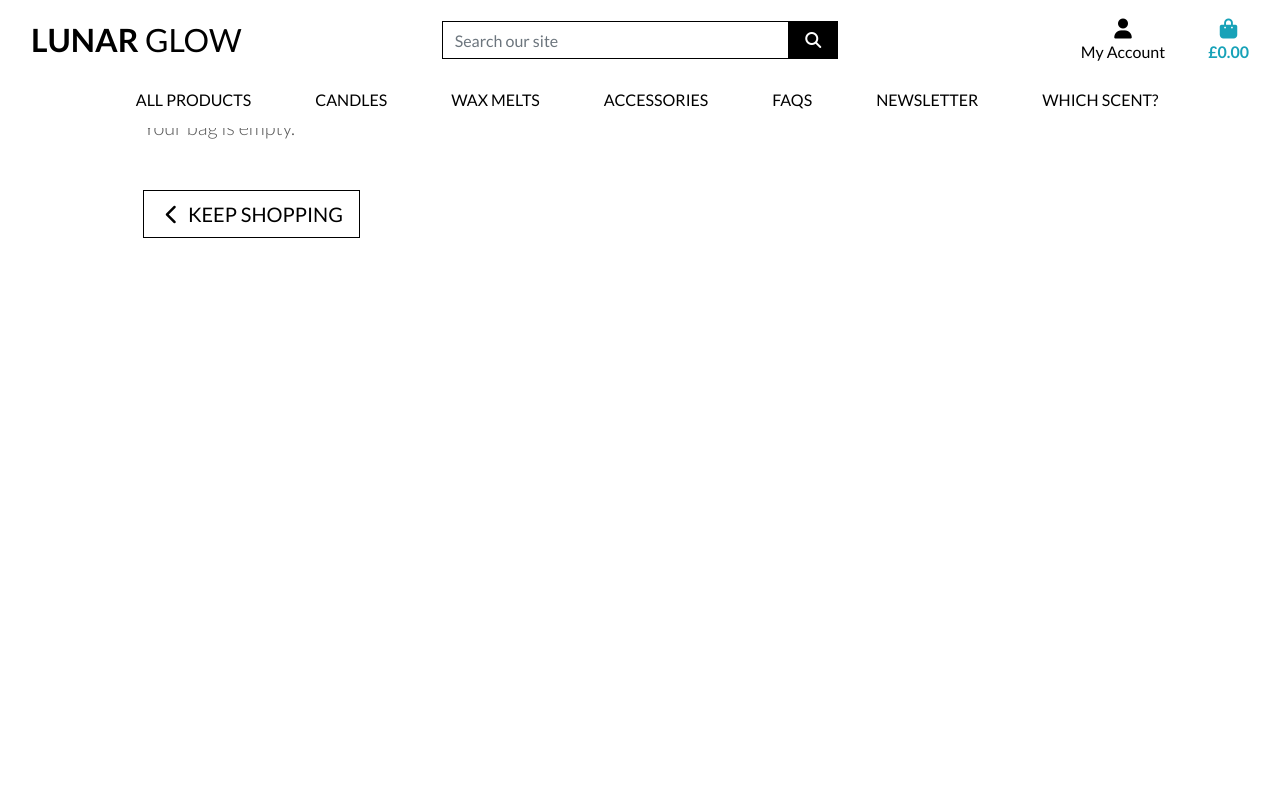
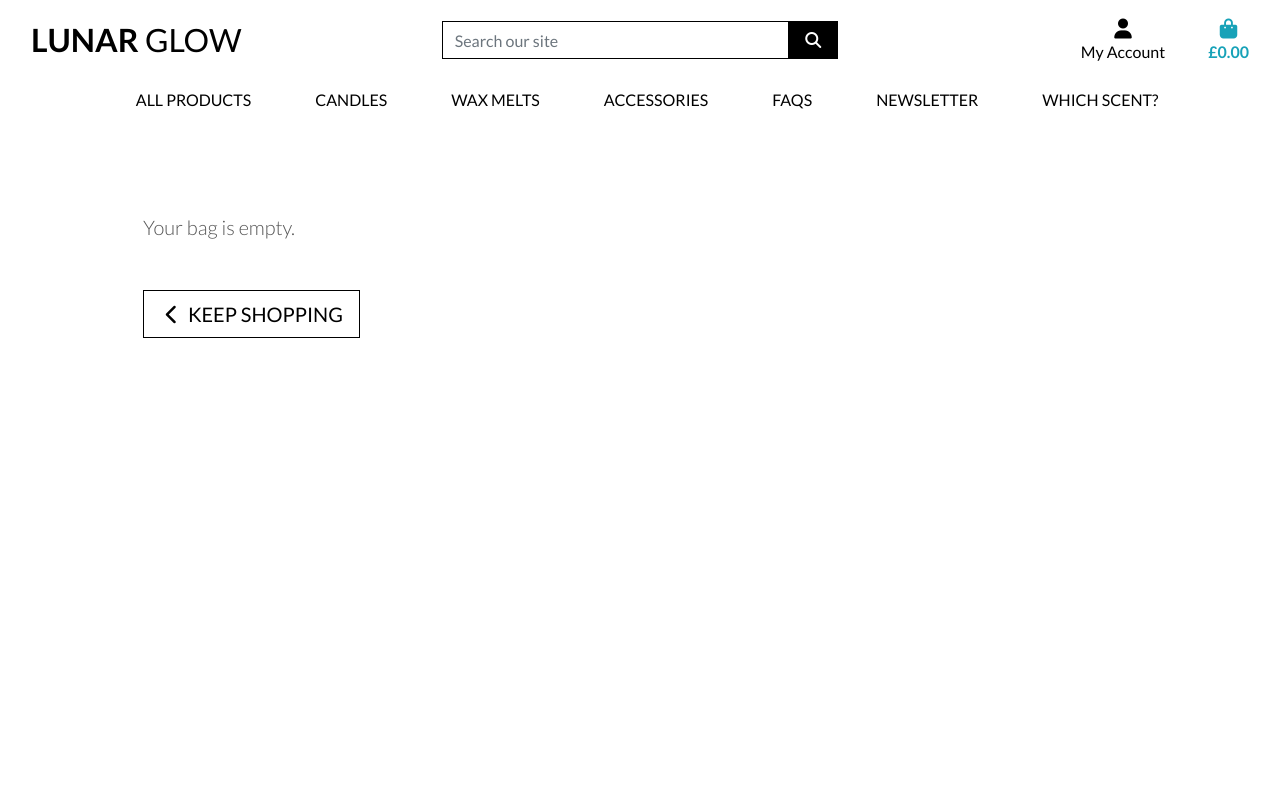
Before and after one commit to D3lyth/lunar_glow, a Django app: page /bag/ in a window 1280 px wide. Run offline with Django 4.2, Linux system fonts and the light colour scheme; parts of the project's set-up code (start-up, migrations or seed data) failed here and were passed over; some libraries are stand-ins or nearby versions; some web fonts are replaced.

Commit message:
FIx position of bag empty message styling

```diff
--- a/static/css/base.css
+++ b/static/css/base.css
@@ -82,6 +82,13 @@ body {
 .bg-black {
     background: #000 !important;
 }
+
+/* Empty shopping bag */
+
+.lead {
+    margin-top: 10%;
+}
+
 
 /* Overlay to hide main image on products page */
 .overlay {
```
